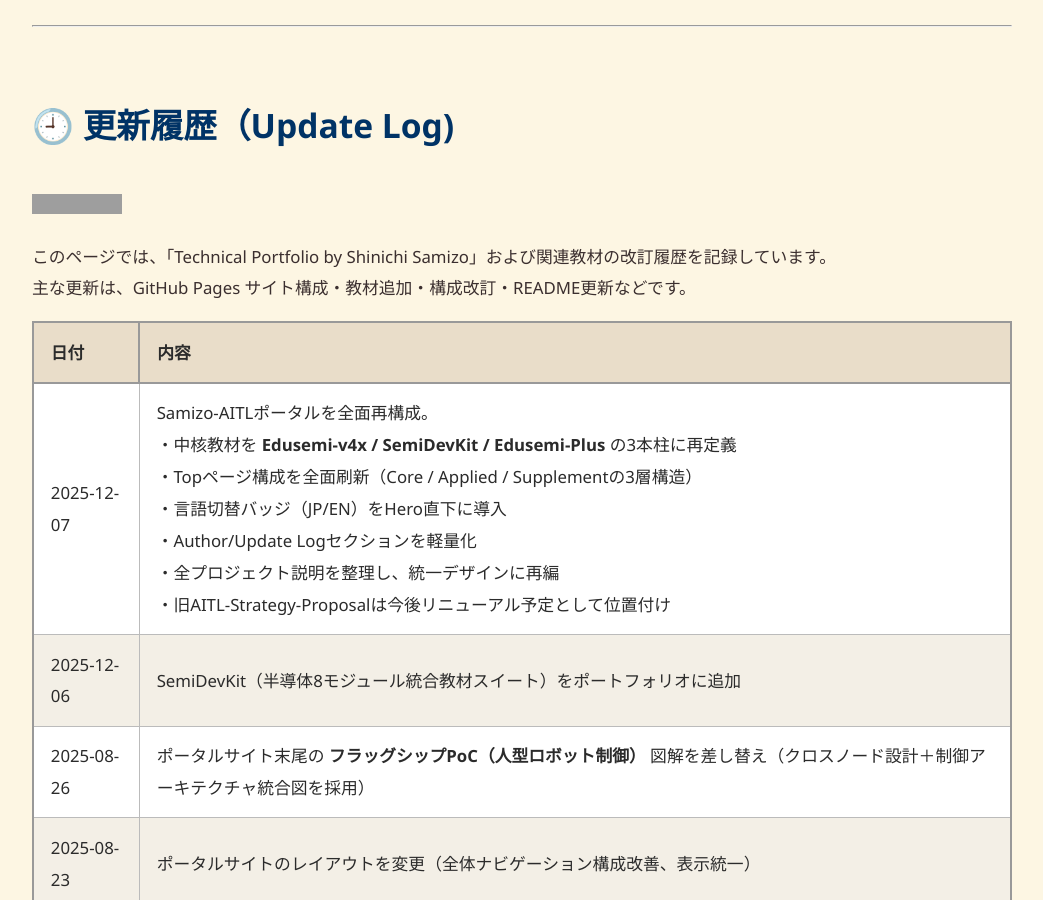
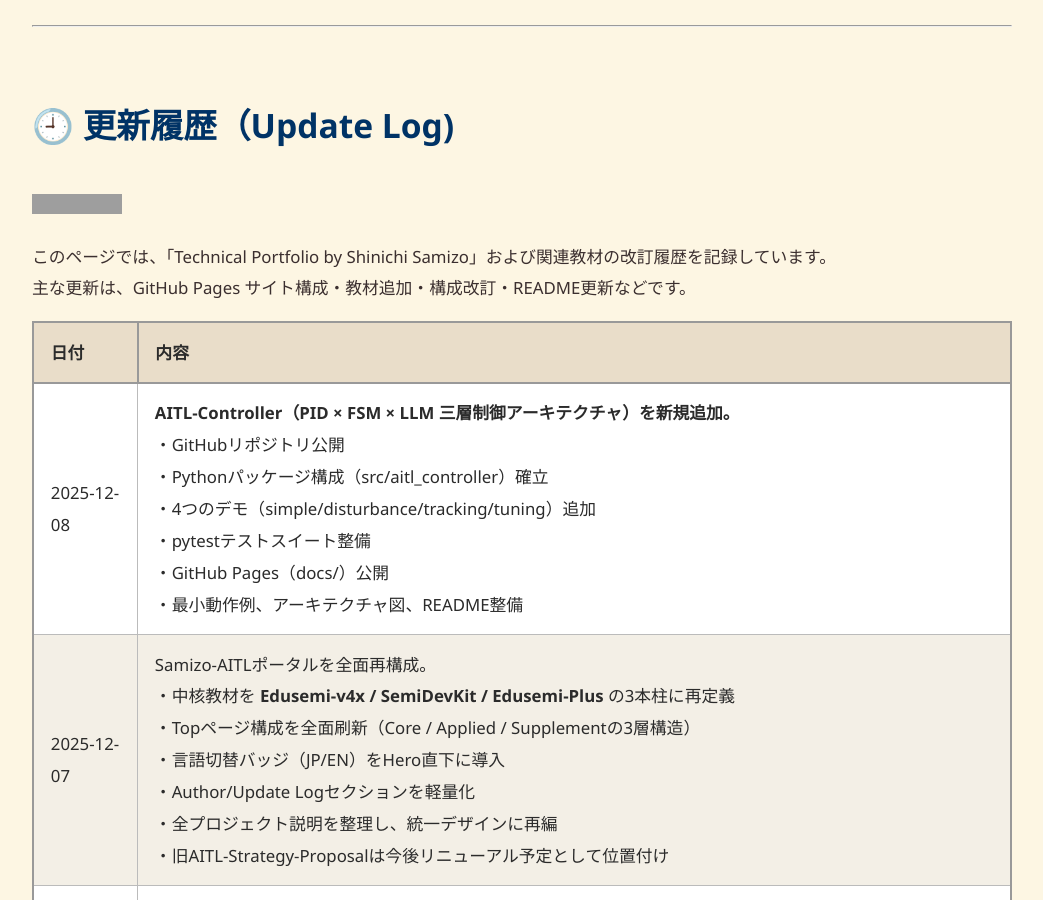
Before and after one commit to Samizo-AITL/Samizo-AITL.github.io, a Jekyll site: the page built from about/update/index.md, in a window 1280 px wide and 900 px high. Shown: the whole window, without its empty margins (118-1161 px from the left). Built offline with Jekyll 4.4.1, drawn with Linux system fonts in a browser that asks for light colours; grey boxes are pictures that could not be loaded.

Commit message:
Update index.md

```diff
--- a/about/update/index.md
+++ b/about/update/index.md
@@ -14,6 +14,7 @@
 
 | 日付       | 内容 |
 |------------|------|
+| 2025-12-08 | **AITL-Controller（PID × FSM × LLM 三層制御アーキテクチャ）を新規追加。**<br>・GitHubリポジトリ公開<br>・Pythonパッケージ構成（src/aitl_controller）確立<br>・4つのデモ（simple/disturbance/tracking/tuning）追加<br>・pytestテストスイート整備<br>・GitHub Pages（docs/）公開<br>・最小動作例、アーキテクチャ図、README整備 |
 | 2025-12-07 | Samizo-AITLポータルを全面再構成。<br>・中核教材を **Edusemi-v4x / SemiDevKit / Edusemi-Plus** の3本柱に再定義<br>・Topページ構成を全面刷新（Core / Applied / Supplementの3層構造）<br>・言語切替バッジ（JP/EN）をHero直下に導入<br>・Author/Update Logセクションを軽量化<br>・全プロジェクト説明を整理し、統一デザインに再編<br>・旧AITL-Strategy-Proposalは今後リニューアル予定として位置付け |
 | 2025-12-06 | SemiDevKit（半導体8モジュール統合教材スイート）をポートフォリオに追加 |
 | 2025-08-26 | ポータルサイト末尾の **フラッグシップPoC（人型ロボット制御）** 図解を差し替え（クロスノード設計＋制御アーキテクチャ統合図を採用） |
```
